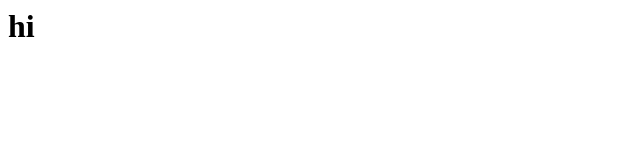
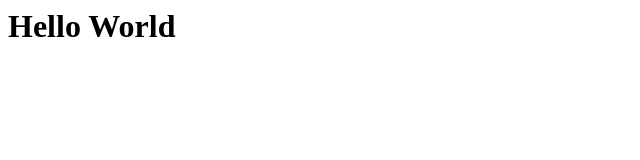
Before and after one commit to yinglu91/proj1, a plain HTML site: page index.html in a window 1280 px wide. Shown: the whole page, without its empty margins (0-640 px from the left). Drawn offline with Linux system fonts and the light colour scheme.

Commit message:
change to ...

```diff
--- a/index.html
+++ b/index.html
@@ -1,5 +1,5 @@
 <html>
 	<body>
-		<h1>hi</h1>
+		<h1>Hello World</h1>
 	</body>
 </html>
```
